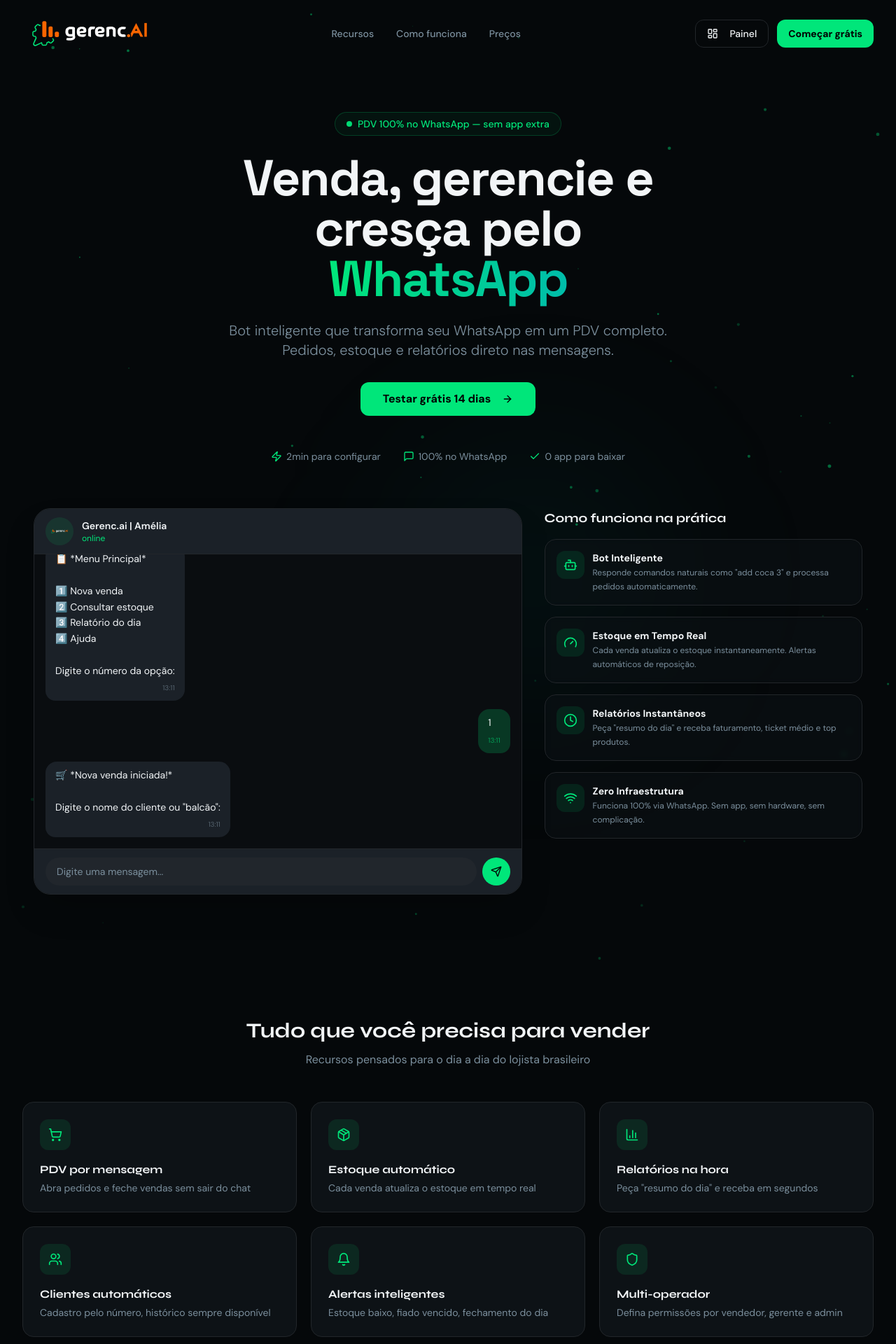
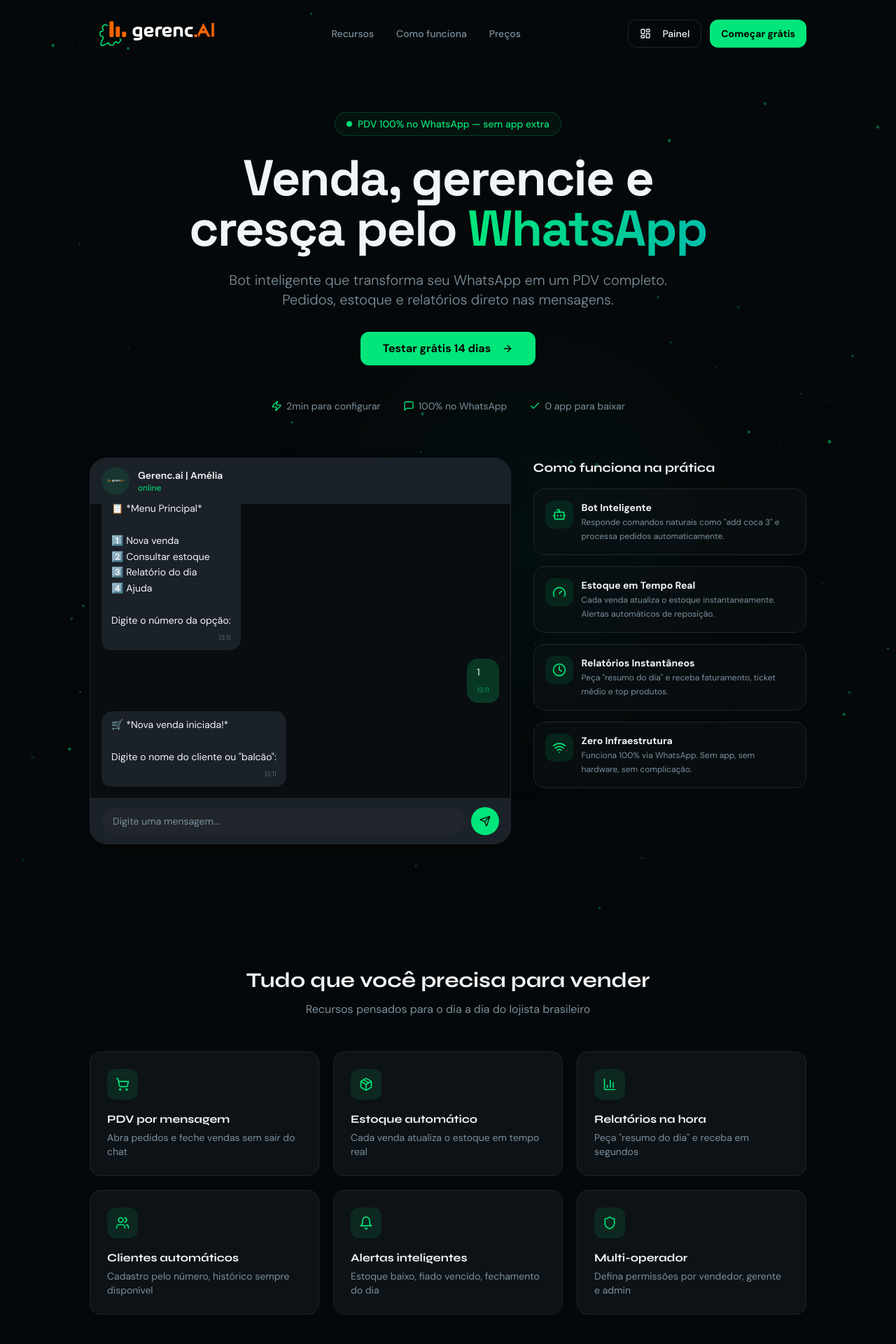
Before and after one commit to jottasilva/gerenci.ai, a React (Vite) app: page / in a window 1280 px wide. Shown: the top 1920 px of the page at 70% size. Built offline with nearby package versions, Linux system fonts and the light colour scheme; no server answers; the HTML template or start-up script is replaced by a standard one.

Commit message:
remodeling logo
remodeling logo

```diff
--- a/src/pages/Index.tsx
+++ b/src/pages/Index.tsx
@@ -58,7 +58,7 @@ export default function LandingPage() {
     <div className="min-h-screen bg-background">
       <nav className={`fixed left-0 right-0 z-50 transition-all duration-300 ${scrolled ? 'top-0 bg-background/80 backdrop-blur-xl border-b border-border' : 'top-4'
         }`}>
-        <div className="max-w-7xl mx-auto px-4 sm:px-6 lg:px-8 h-16 flex items-center justify-between">
+        <div className="w-[80vw] md:max-w-7xl mx-auto h-16 flex items-center justify-between">
           <Link
             to="/"
             onClick={(e) => {
@@ -68,7 +68,7 @@ export default function LandingPage() {
             className="flex items-center h-14 w-48"
           >
             <img
-              src="/src/assets/logo.svg"
+              src="/src/logo.svg"
               alt="ZapPDV"
               className="w-full h-full object-contain"
             />
@@ -104,7 +104,7 @@ export default function LandingPage() {
                   <SheetHeader>
                     <SheetTitle className="text-left">
                       <img
-                        src="/src/assets/logo.svg"
+                        src="/src/logo.svg"
                         alt="ZapPDV"
                         className="h-8 object-contain"
                       />
@@ -149,8 +149,8 @@ export default function LandingPage() {
           <div className="absolute bottom-1/4 right-1/4 w-[400px] h-[400px] rounded-full bg-accent/5 blur-[120px] animate-float [animation-delay:1.5s]" />
         </div>
 
-        <div className="max-w-7xl mx-auto px-4 relative z-10">
-          <div className="max-w-3xl mx-auto text-center mb-16 px-4">
+        <div className="w-[80vw] md:max-w-7xl mx-auto relative z-10">
+          <div className="max-w-3xl mx-auto text-center mb-16">
             <motion.div
               initial={{ opacity: 0, y: 20 }}
               animate={{ opacity: 1, y: 0 }}
@@ -202,7 +202,7 @@ export default function LandingPage() {
           </div>
 
           {/* Bot simulator + System info */}
-          <div className="grid grid-cols-1 lg:grid-cols-5 gap-8 items-start max-w-7xl mx-auto px-4">
+          <div className="grid grid-cols-1 lg:grid-cols-5 gap-8 items-start w-[80vw] md:max-w-7xl mx-auto">
             <div className="lg:col-span-3">
               <ChatMockup />
             </div>
@@ -242,7 +242,7 @@ export default function LandingPage() {
 
       {/* Features */}
       <section id="recursos" className="py-20 px-4">
-        <div className="max-w-7xl mx-auto px-4">
+        <div className="w-[80vw] md:max-w-7xl mx-auto">
           <div className="text-center mb-12">
             <h2 className="text-3xl font-display font-bold text-foreground mb-3">Tudo que você precisa para vender</h2>
             <p className="text-muted-foreground">Recursos pensados para o dia a dia do lojista brasileiro</p>
@@ -271,7 +271,7 @@ export default function LandingPage() {
 
       {/* How it works */}
       <section id="como-funciona" className="py-20 px-4">
-        <div className="max-w-7xl mx-auto px-4">
+        <div className="w-[80vw] md:max-w-7xl mx-auto">
           <div className="text-center mb-12">
             <h2 className="text-3xl font-display font-bold text-foreground mb-3">Como funciona</h2>
             <p className="text-muted-foreground">Comece a vender em 5 passos simples</p>
@@ -302,7 +302,7 @@ export default function LandingPage() {
 
       {/* Pricing */}
       <section id="precos" className="py-20 px-4">
-        <div className="max-w-7xl mx-auto px-4">
+        <div className="w-[80vw] md:max-w-7xl mx-auto">
           <div className="text-center mb-12">
             <h2 className="text-3xl font-display font-bold text-foreground mb-3">Planos simples, sem surpresas</h2>
             <p className="text-muted-foreground">Comece grátis por 14 dias. Sem cartão de crédito.</p>
@@ -357,7 +357,7 @@ export default function LandingPage() {
 
       {/* Footer CTA */}
       <section className="py-20 px-4">
-        <div className="max-w-7xl mx-auto px-4 text-center">
+        <div className="w-[80vw] md:max-w-7xl mx-auto text-center">
           <h2 className="text-3xl font-display font-bold text-foreground mb-4">
             Comece a vender pelo WhatsApp hoje mesmo
           </h2>
@@ -379,12 +379,12 @@ export default function LandingPage() {
 
       {/* Footer */}
       <footer className="border-t border-border py-12 px-4 shadow-sm bg-card/10">
-        <div className="max-w-7xl mx-auto px-4">
+        <div className="w-[80vw] md:max-w-7xl mx-auto">
           <div className="grid grid-cols-1 sm:grid-cols-2 lg:grid-cols-4 gap-8 mb-10">
             <div>
               <Link to="/" className="flex items-center mb-3 h-14 w-40">
                 <img
-                  src="/src/assets/logo.svg"
+                  src="/src/logo.svg"
                   alt="ZapPDV"
                   className="w-full h-full object-contain"
                 />
@@ -413,9 +413,9 @@ export default function LandingPage() {
             <div>
               <h4 className="font-display font-bold text-foreground mb-3">Contato</h4>
               <ul className="space-y-2 text-sm text-muted-foreground">
-                <li className="flex items-center gap-2"><Mail className="h-4 w-4 text-primary" /> contato@zappdv.com</li>
-                <li className="flex items-center gap-2"><Phone className="h-4 w-4 text-primary" /> (11) 99999-0000</li>
-                <li className="flex items-center gap-2"><MapPin className="h-4 w-4 text-primary" /> São Paulo, SP</li>
+                <li className="flex items-center gap-2"><Mail className="h-4 w-4 text-primary" /> gerencia@zappdv.com</li>
+                <li className="flex items-center gap-2"><Phone className="h-4 w-4 text-primary" /> (43) 98844-1992</li>
+                <li className="flex items-center gap-2"><MapPin className="h-4 w-4 text-primary" /> Jacarezinho, PR</li>
               </ul>
             </div>
           </div>
```
Also changed, not shown: src/logo.svg (added).
